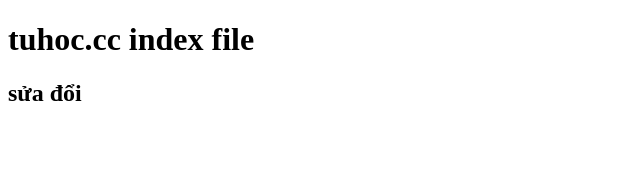
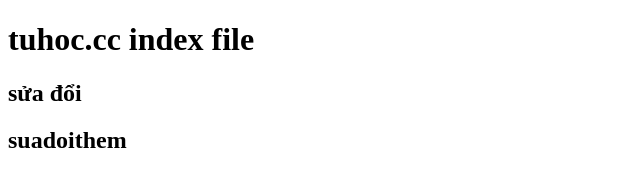
Before and after one commit to Namperr/duan2, a plain HTML site: page index.html in a window 1280 px wide. Shown: the whole page, without its empty margins (0-640 px from the left). Drawn offline with Linux system fonts and the light colour scheme.

Commit message:
test commit lan 3

```diff
--- a/index.html
+++ b/index.html
@@ -8,5 +8,6 @@
   <body>
     <h1>tuhoc.cc index file</h1>
     <h2>sửa đổi</h2>
+    <h2>suadoithem</h2>
   </body>
 </html>
```
